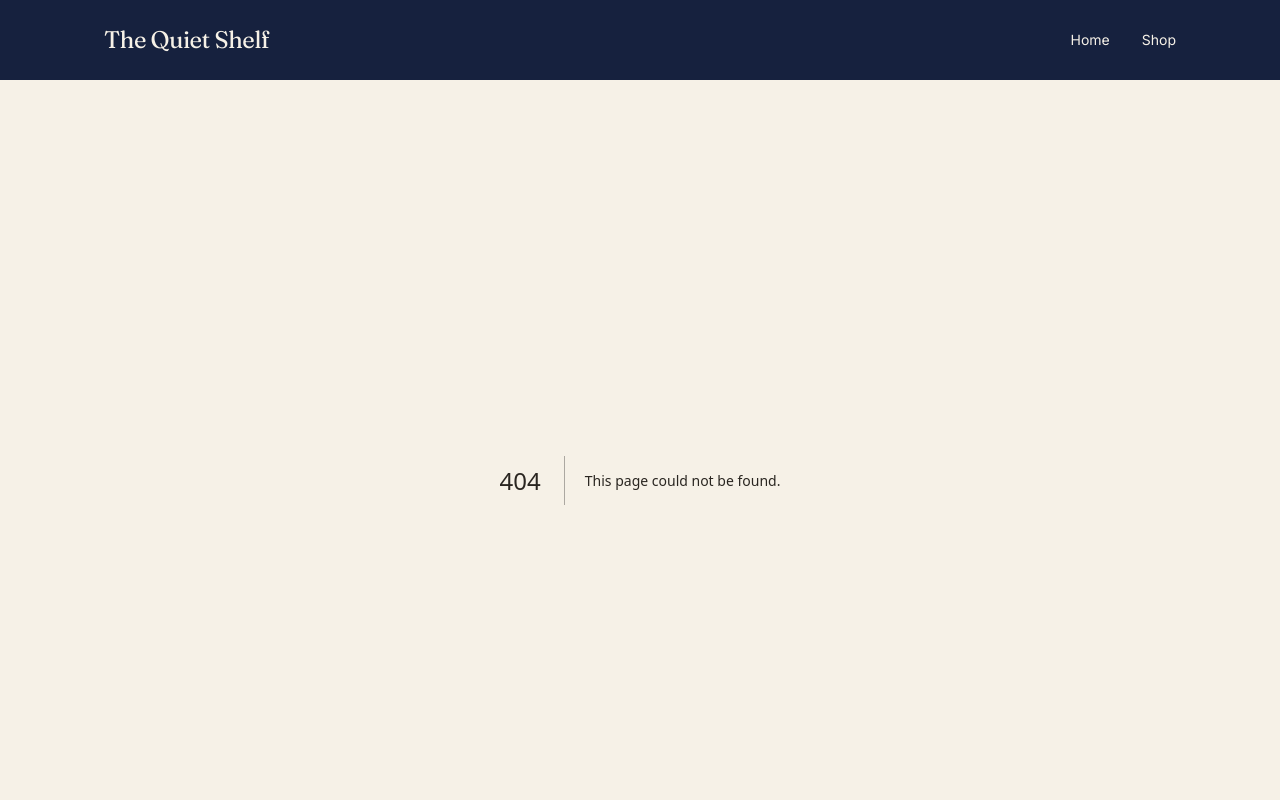
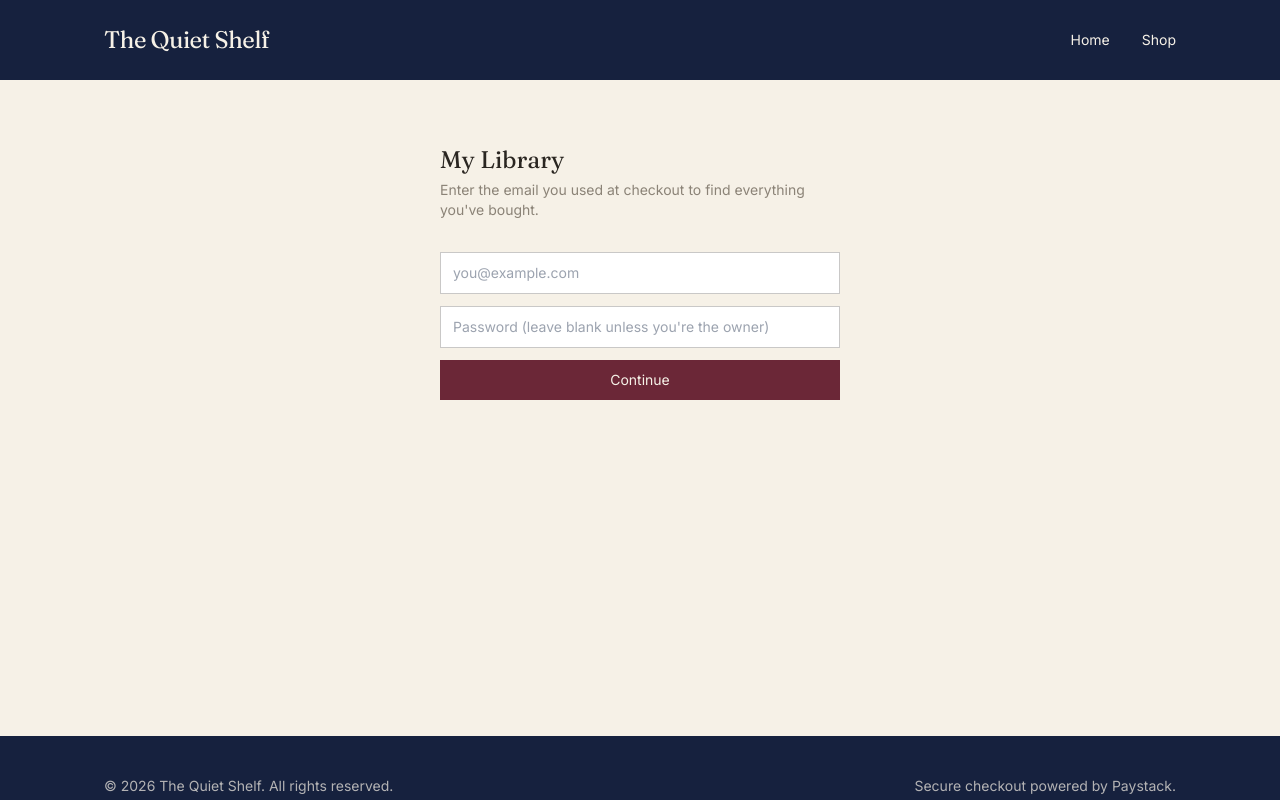
Before and after one commit to megaKing-001/ebook-store, a Next.js app: page /library in a window 1280 px wide. Before the commit this address had no page. Shown: the top 800 px of the page. Built offline with nearby package versions, Linux system fonts and the light colour scheme.

Commit message:
Add LibraryPage component for user library access

```diff
--- /dev/null
+++ b/app/library/page.js
@@ -0,0 +1,114 @@
+"use client";
+
+import { useState } from "react";
+
+const TYPE_VERB = { ebook: "Read", video: "Watch", audio: "Listen" };
+
+export default function LibraryPage() {
+  const [email, setEmail] = useState("");
+  const [password, setPassword] = useState("");
+  const [submitting, setSubmitting] = useState(false);
+  const [items, setItems] = useState(null);
+  const [isAdmin, setIsAdmin] = useState(false);
+  const [error, setError] = useState("");
+
+  async function handleSubmit(e) {
+    e.preventDefault();
+    setError("");
+    setItems(null);
+    setIsAdmin(false);
+    setSubmitting(true);
+
+    try {
+      const res = await fetch("/api/library", {
+        method: "POST",
+        headers: { "Content-Type": "application/json" },
+        body: JSON.stringify({ email, password })
+      });
+      const data = await res.json();
+      if (!res.ok) throw new Error(data.error || "Something went wrong.");
+
+      if (data.isAdmin) {
+        setIsAdmin(true);
+      } else {
+        setItems(data.items);
+      }
+    } catch (err) {
+      setError(err.message);
+    } finally {
+      setSubmitting(false);
+    }
+  }
+
+  if (isAdmin) {
+    return (
+      <div className="max-w-md mx-auto px-6 py-16">
+        <h1 className="font-serif text-2xl mb-6">Admin tools</h1>
+        <div className="space-y-3">
+          <a href="/admin/add-book" className="block bg-burgundy text-parchment px-5 py-3 text-sm text-center">
+            Add a product
+          </a>
+          <a href="/admin/free-link" className="block bg-ink text-parchment px-5 py-3 text-sm text-center">
+            Generate a free access link
+          </a>
+        </div>
+      </div>
+    );
+  }
+
+  return (
+    <div className="max-w-md mx-auto px-6 py-16">
+      <h1 className="font-serif text-2xl mb-1">My Library</h1>
+      <p className="text-stone text-sm mb-8">
+        Enter the email you used at checkout to find everything you&apos;ve bought.
+      </p>
+
+      <form onSubmit={handleSubmit} className="space-y-3 mb-8">
+        <input
+          type="email"
+          required
+          value={email}
+          onChange={(e) => setEmail(e.target.value)}
+          placeholder="you@example.com"
+          className="w-full border border-charcoal/25 bg-white px-3 py-2.5 text-sm"
+        />
+        <input
+          type="password"
+          value={password}
+          onChange={(e) => setPassword(e.target.value)}
+          placeholder="Password (leave blank unless you're the owner)"
+          className="w-full border border-charcoal/25 bg-white px-3 py-2.5 text-sm"
+        />
+        <button
+          type="submit"
+          disabled={submitting}
+          className="w-full bg-burgundy text-parchment px-5 py-2.5 text-sm hover:bg-burgundy/90 transition-colors disabled:opacity-60"
+        >
+          {submitting ? "Looking…" : "Continue"}
+        </button>
+      </form>
+
+      {error && <p className="text-sm text-burgundy">{error}</p>}
+
+      {items && items.length === 0 && (
+        <p className="text-sm text-stone">No purchases found for that email.</p>
+      )}
+
+      {items && items.length > 0 && (
+        <ul className="space-y-3">
+          {items.map((item) => (
+            <li
+              key={item.slug}
+              className="flex items-center justify-between border border-charcoal/15 px-4 py-3"
+            >
+              <span className="font-serif">{item.title}</span>
+              <a href={item.accessUrl} className="text-sm underline underline-offset-4">
+                {TYPE_VERB[item.type] || "Open"}
+              </a>
+            </li>
+          ))}
+        </ul>
+      )}
+    </div>
+  );
+}
```
